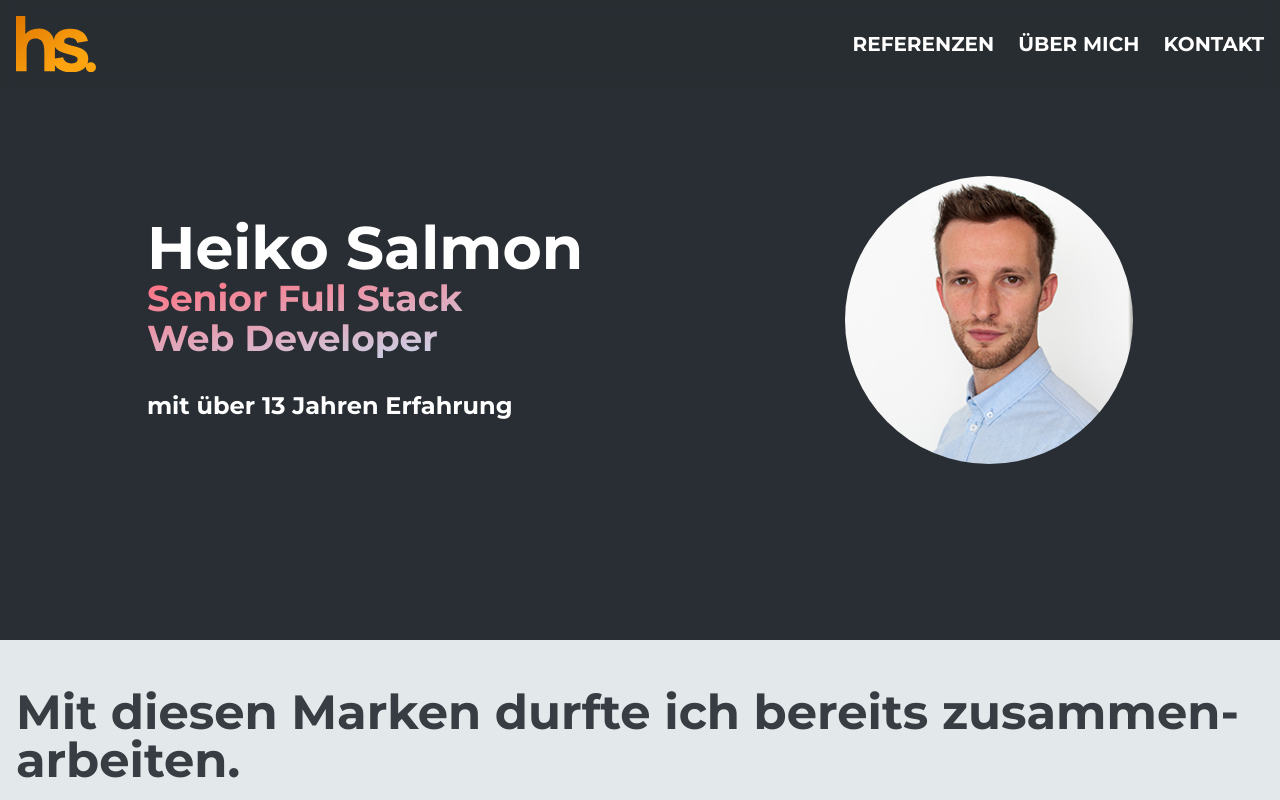
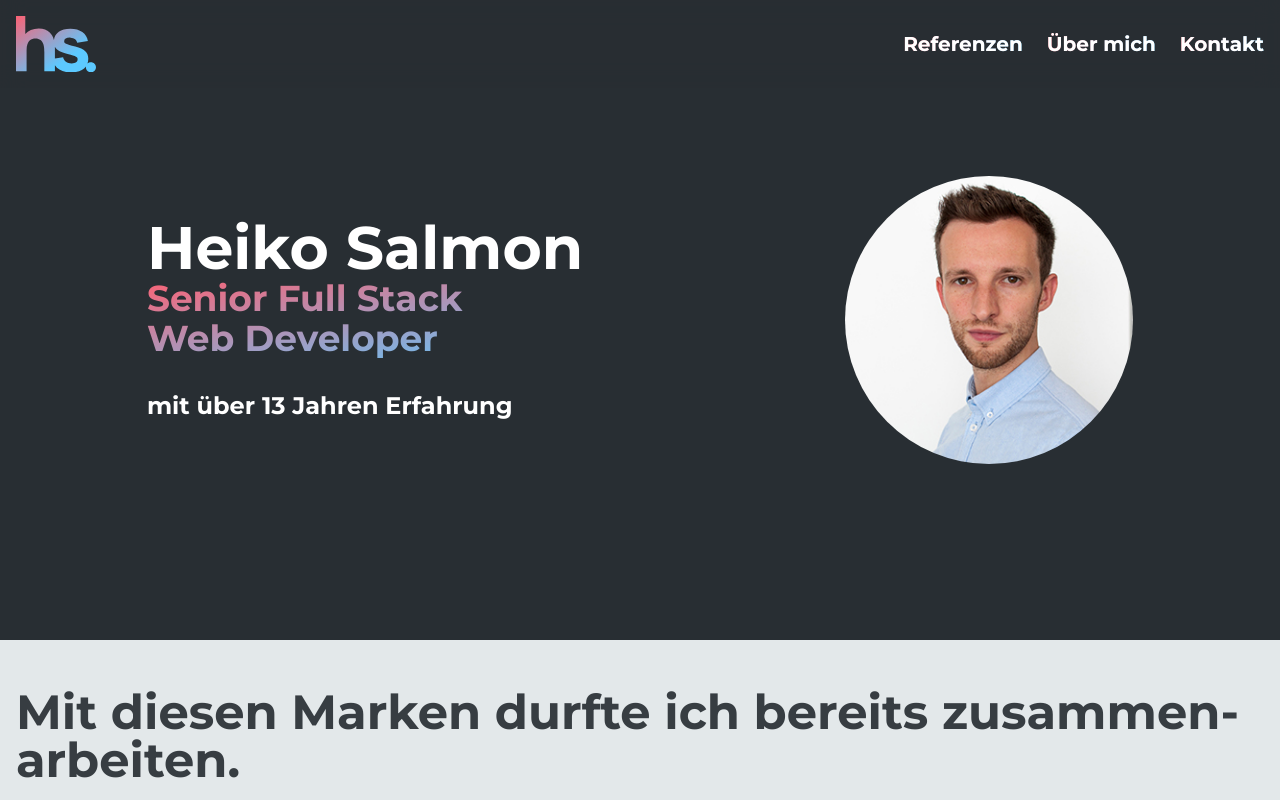
Before and after one commit to henk23/website, a SvelteKit app: page / in a window 1280 px wide. Shown: the top 800 px of the page. Built offline with nearby package versions, Linux system fonts and the light colour scheme.

Commit message:
Color fixes

```diff
--- a/src/app.css
+++ b/src/app.css
@@ -42,11 +42,18 @@
 @layer components {
 
   .header-link {
-    @apply transition-all duration-200 hover:text-orange-500;
+    @apply transition-all duration-200;
+    color: rgba(255, 255, 255, 1);
+    background: linear-gradient(to right, theme('colors.pink'), theme('colors.lightblue'));
+    background-clip: text;
+  }
+
+  .header-link:hover, .header-link:active, .header-link:focus {
+    color: rgba(255, 255, 255, 0);
   }
 
   .text-gradient {
-    background: linear-gradient(to bottom right, #ff6e7f, #bfe9ff);
+    background: linear-gradient(to bottom right, theme('colors.pink'), theme('colors.lightblue'));
     background-clip: text;
     -webkit-text-fill-color: transparent;
   }
--- a/src/app.html
+++ b/src/app.html
@@ -1,8 +1,7 @@
 <!doctype html>
-<html lang="en">
+<html lang="de">
 	<head>
 		<meta charset="utf-8" />
-		<link rel="icon" href="%sveltekit.assets%/favicon.svg" />
 		<meta name="viewport" content="width=device-width, initial-scale=1" />
 		%sveltekit.head%
 	</head>
--- a/src/lib/components/Footer.svelte
+++ b/src/lib/components/Footer.svelte
@@ -1,7 +1,7 @@
 <script>
   const currentYear = new Date().getFullYear();
 </script>
-<footer class="bg-orange-500 text-grey-950 p-4">
+<footer class="text-black p-4">
   <div class="container font-extrabold text-center">
     &copy; 2011-{currentYear} Heiko Salmon
   </div>
@@ -9,6 +9,6 @@
 
 <style lang="postcss">
   footer {
-    background: linear-gradient(to bottom right, theme('colors.orange.600') 0%, theme('colors.orange.500') 100%);
+    background: linear-gradient(to right, theme('colors.pink') 0%, theme('colors.lightblue') 100%);
   }
 </style>
--- a/src/lib/components/Nav.svelte
+++ b/src/lib/components/Nav.svelte
@@ -2,7 +2,7 @@
   import HSLogo from '$lib/assets/hs-logo.svg?raw';
 </script>
 
-<nav class="fixed w-full bg-grey-950/70 backdrop-blur-md text-white font-bold uppercase px-4 py-2 sm:py-4">
+<nav class="fixed w-full bg-grey-950/70 backdrop-blur-md text-white font-bold px-4 py-2 sm:py-4">
   <div class="container">
     <div class="flex items-center justify-between">
       <a href="/" class="block w-20 text-white" aria-label="Zurück nach oben">
--- a/src/lib/components/References.svelte
+++ b/src/lib/components/References.svelte
@@ -19,7 +19,7 @@
           <a href={project.link} target="_blank" class="block mb-6 md:w-2/3 {idx % 2 !== 0 ? 'order-1' : ''}">
             <img
               class="w-full shadow-lg lg:shadow-2xl"
-              src="/img/projects/{project.image}"
+              src="/img/projects/{project.image}?v=1"
               alt={project.title + ' Screenshot'}
               width={project.image_width}
               height={project.image_height}
--- a/src/lib/projects/07-studio-buehne.json
+++ b/src/lib/projects/07-studio-buehne.json
@@ -4,7 +4,7 @@
   "image_width": "1200",
   "image_height": "800",
   "link": "https://www.studio-buehne-essen.de/",
-  "description": "Die Studio-Bühne Essen beauftragte mich mit der Programmierung ihrer neuen Web-Präsenz. Das Design lieferte <a href=\"https://www.buerobayer.de/\" title=\"Gestaltung und Kommunikation, Dortmund\" target=\"_blank\" rel=\"noreferrer\">Alexander Bayer</a>. Die Wordpress-Installation wurde hier durch viele Zusatzfunktionen (z.B. Kartenanfrage) und eigene Plugins erweitert.",
+  "description": "Die Studio-Bühne Essen beauftragte mich mit der Programmierung ihrer neuen Web-Präsenz. Das Design lieferte <a href=\"https://www.buerobayer.de/\" title=\"Gestaltung und Kommunikation, Dortmund\" target=\"_blank\" rel=\"noreferrer\">Alexander Bayer</a>. Die Wordpress-Installation wurde hier durch viele Zusatzfunktionen (zum Beispiel Kartenanfrage) und eigene Plugins erweitert.",
   "details": [
     {
       "key": "Auftraggeberin",
--- a/src/routes/+layout.svelte
+++ b/src/routes/+layout.svelte
@@ -1,5 +1,10 @@
 <script>
   import '../app.css';
+  import hsLogo from '$lib/assets/hs-logo.svg';
 </script>
 
+<svelte:head>
+  <link rel="icon" href={hsLogo} />
+</svelte:head>
+
 <slot/>
--- a/tailwind.config.js
+++ b/tailwind.config.js
@@ -17,6 +17,8 @@ export default {
         'sans': ['Montserrat', ...defaultTheme.fontFamily.sans],
       },
       colors: {
+        pink: '#FB6274',
+        lightblue: '#5CC9FF',
         'grey': {
           '50': '#f4f6f7',
           '100': '#e3e8ea',
@@ -30,19 +32,6 @@ export default {
           '900': '#373d42',
           '950': '#282e33',
         },
-        'orange': {
-          '50': '#fffbea',
-          '100': '#fff4c5',
-          '200': '#ffe787',
-          '300': '#ffd548',
-          '400': '#ffc11e',
-          '500': '#fca310',
-          '600': '#df7600',
-          '700': '#b95104',
-          '800': '#963e0a',
-          '900': '#7b330c',
-          '950': '#471901',
-        },
       },
     },
   },
```
Also changed, not shown: src/lib/assets/hs-logo.svg, static/favicon.svg (deleted).
